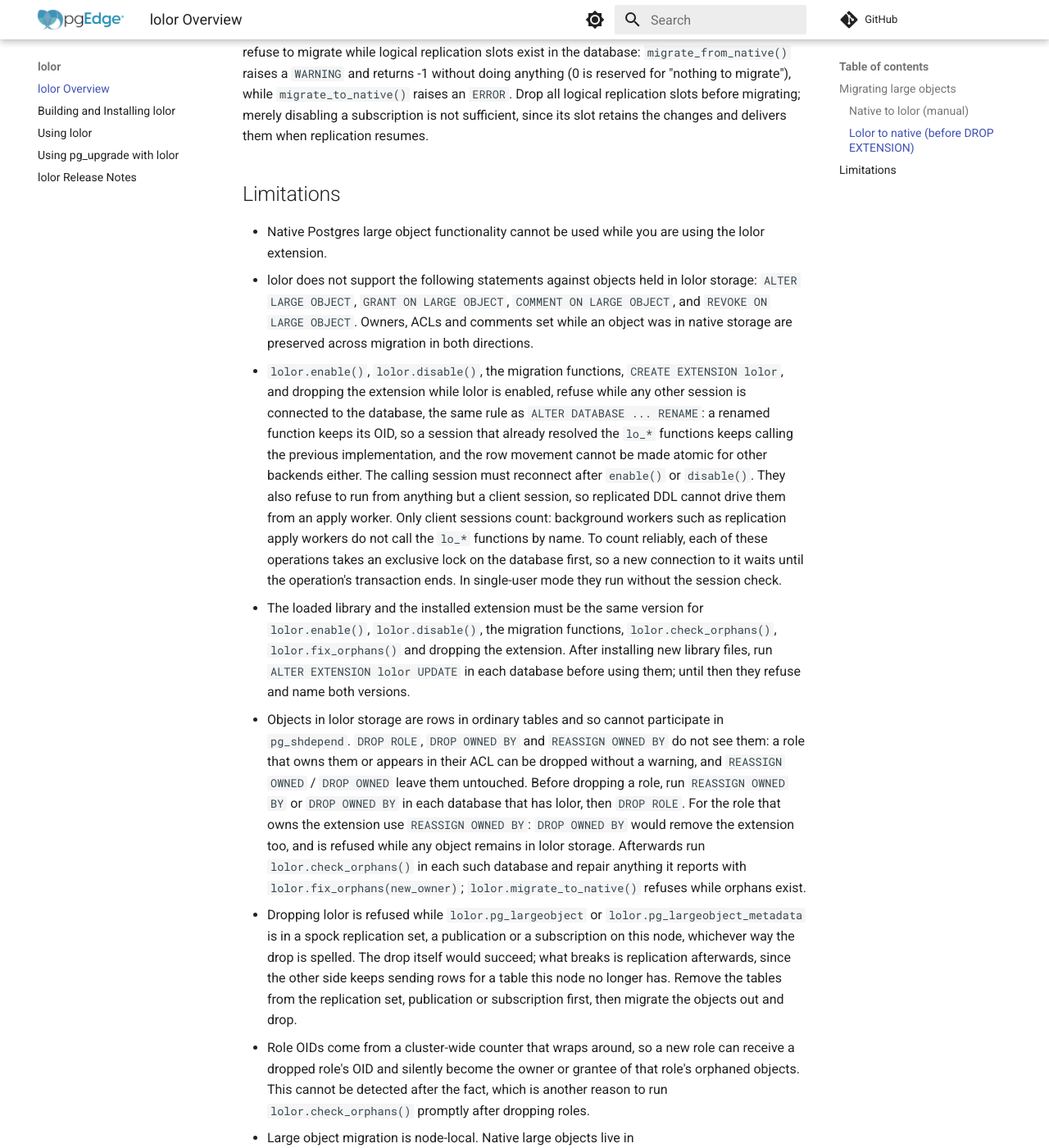
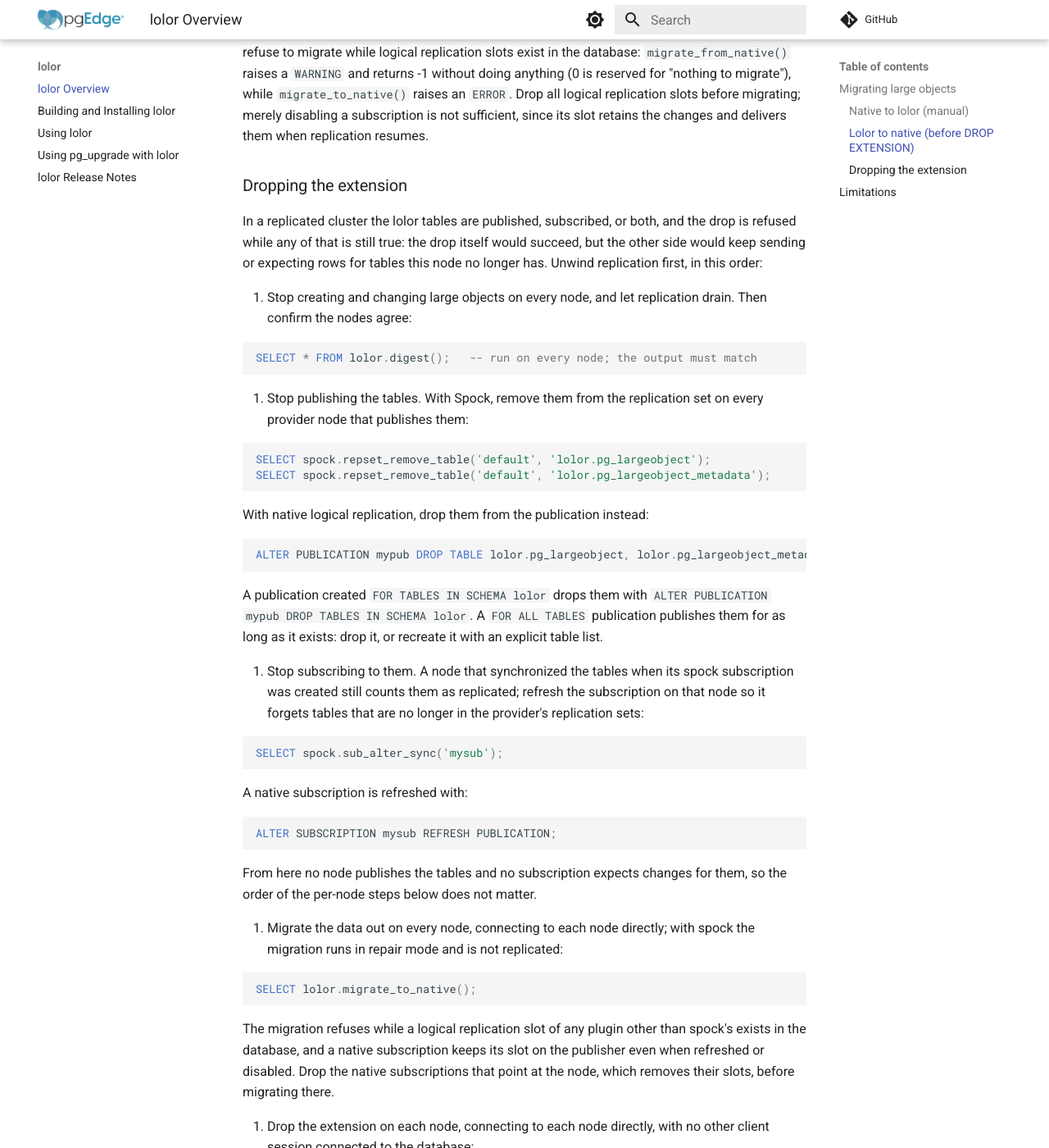
Before and after one commit to pgEdge/lolor, an MkDocs documentation site: the page built from docs/index.md, in a window 1280 px wide and 1400 px high, scrolled down 2210 px. Shown: the whole window at 82% size. Built offline with MkDocs 1.6.1 and Material for MkDocs 9.7.7, drawn with Linux system fonts in a browser that asks for light colours; comment, search, counter and statistics services are not loaded; some of the changed text lies outside the part shown.

Commit message:
Issue (#77): Enforce the replication drop check in the object access hook, and see inbound spock tables.
The check ran only in the ddl_command_start event trigger.  That trigger
is ENABLE ALWAYS, so session_replication_role does not skip it, but
event_triggers = off, single-user mode or a disabled trigger do.  Call
the check from the object access hook as well, where the storage check
already is, for tables that still belong to the extension.  By the time
the table's own drop hook fires, the cascade has already deleted
dependents such as the publication membership rows; the check's
read-only query runs with the statement's snapshot, which still sees
rows deleted later in the same command, and finds them.  The trigger
keeps calling it first, for the message before anything is renamed.

With spock the replication set membership lives on the provider, so a
subscriber that dropped lolor passed the check while the provider kept
sending rows for the tables.  Look at spock.local_sync_status too, which
names the tables synchronized through a subscription; a table added to a
set after the initial sync has no row there, and the docs say so.

A FOR ALL TABLES publication puts the lolor tables on the wire without
naming them in any catalog the check read, so it passed the check too.
Report any publication with puballtables set as well; such a publication
cannot have the tables removed from it, so the hint says to drop it.

A new "Dropping the extension" section in the README and docs walks
through unwinding replication before the drop: stop large object use and
compare lolor.digest() across nodes, take the tables out of the
replication sets or publications, whichever form the publication takes,
refresh or drop the subscriptions, then migrate the objects out and drop
the extension node by node.  The limitations entry points at it.

The regression test drops the extension with the event trigger disabled
and checks the refusal is the same, for the named-table and the FOR ALL
TABLES publication both.

Also give the two description-table OID helpers their (void) parameter
lists.  PostgreSQL 19's CI builds with -Werror, where an empty parameter
list is an old-style definition, so every pull request failed the PG 19
jobs on these two pre-existing definitions.

````diff
--- a/docs/index.md
+++ b/docs/index.md
@@ -103,6 +103,82 @@
 migrating; merely disabling a subscription is not sufficient, since its slot
 retains the changes and delivers them when replication resumes.
 
+### Dropping the extension
+
+In a replicated cluster the lolor tables are published, subscribed, or both,
+and the drop is refused while any of that is still true: the drop itself
+would succeed, but the other side would keep sending or expecting rows for
+tables this node no longer has. Unwind replication first, in this order:
+
+1. Stop creating and changing large objects on every node, and let
+   replication drain. Then confirm the nodes agree:
+
+   ```sql
+   SELECT * FROM lolor.digest();   -- run on every node; the output must match
+   ```
+
+2. Stop publishing the tables. With Spock, remove them from the replication
+   set on every provider node that publishes them:
+
+   ```sql
+   SELECT spock.repset_remove_table('default', 'lolor.pg_largeobject');
+   SELECT spock.repset_remove_table('default', 'lolor.pg_largeobject_metadata');
+   ```
+
+   With native logical replication, drop them from the publication instead:
+
+   ```sql
+   ALTER PUBLICATION mypub DROP TABLE lolor.pg_largeobject, lolor.pg_largeobject_metadata;
+   ```
+
+   A publication created `FOR TABLES IN SCHEMA lolor` drops them with
+   `ALTER PUBLICATION mypub DROP TABLES IN SCHEMA lolor`. A `FOR ALL
+   TABLES` publication publishes them for as long as it exists: drop it,
+   or recreate it with an explicit table list.
+
+3. Stop subscribing to them. A node that synchronized the tables when its
+   spock subscription was created still counts them as replicated; refresh
+   the subscription on that node so it forgets tables that are no longer in
+   the provider's replication sets:
+
+   ```sql
+   SELECT spock.sub_alter_sync('mysub');
+   ```
+
+   A native subscription is refreshed with:
+
+   ```sql
+   ALTER SUBSCRIPTION mysub REFRESH PUBLICATION;
+   ```
+
+   From here no node publishes the tables and no subscription expects
+   changes for them, so the order of the per-node steps below does not
+   matter.
+
+4. Migrate the data out on every node, connecting to each node directly;
+   with spock the migration runs in repair mode and is not replicated:
+
+   ```sql
+   SELECT lolor.migrate_to_native();
+   ```
+
+   The migration refuses while a logical replication slot of any plugin
+   other than spock's exists in the database, and a native subscription
+   keeps its slot on the publisher even when refreshed or disabled. Drop
+   the native subscriptions that point at the node, which removes their
+   slots, before migrating there.
+
+5. Drop the extension on each node, connecting to each node directly, with
+   no other client session connected to the database:
+
+   ```sql
+   DROP EXTENSION lolor;
+   ```
+
+Without replication there is a single node: stop large object use, run
+`lolor.migrate_to_native()`, and drop the extension, with the same
+single-session requirement while lolor is enabled.
+
 ## Limitations
 
 - Native Postgres large object functionality cannot be used while you are using the lolor extension.
@@ -110,6 +186,6 @@
 - `lolor.enable()`, `lolor.disable()`, the migration functions, `CREATE EXTENSION lolor`, and dropping the extension while lolor is enabled, refuse while any other session is connected to the database, the same rule as `ALTER DATABASE ... RENAME`: a renamed function keeps its OID, so a session that already resolved the `lo_*` functions keeps calling the previous implementation, and the row movement cannot be made atomic for other backends either. The calling session must reconnect after `enable()` or `disable()`. They also refuse to run from anything but a client session, so replicated DDL cannot drive them from an apply worker. Only client sessions count: background workers such as replication apply workers do not call the `lo_*` functions by name. To count reliably, each of these operations takes an exclusive lock on the database first, so a new connection to it waits until the operation's transaction ends. In single-user mode they run without the session check.
 - The loaded library and the installed extension must be the same version for `lolor.enable()`, `lolor.disable()`, the migration functions, `lolor.check_orphans()`, `lolor.fix_orphans()` and dropping the extension. After installing new library files, run `ALTER EXTENSION lolor UPDATE` in each database before using them; until then they refuse and name both versions.
 - Objects in lolor storage are rows in ordinary tables and so cannot participate in `pg_shdepend`. `DROP ROLE`, `DROP OWNED BY` and `REASSIGN OWNED BY` do not see them: a role that owns them or appears in their ACL can be dropped without a warning, and `REASSIGN OWNED` / `DROP OWNED` leave them untouched. Before dropping a role, run `REASSIGN OWNED BY` or `DROP OWNED BY` in each database that has lolor, then `DROP ROLE`. For the role that owns the extension use `REASSIGN OWNED BY`: `DROP OWNED BY` would remove the extension too, and is refused while any object remains in lolor storage. Afterwards run `lolor.check_orphans()` in each such database and repair anything it reports with `lolor.fix_orphans(new_owner)`; `lolor.migrate_to_native()` refuses while orphans exist.
-- Dropping lolor is refused while `lolor.pg_largeobject` or `lolor.pg_largeobject_metadata` is in a spock replication set, a publication or a subscription on this node, whichever way the drop is spelled. The drop itself would succeed; what breaks is replication afterwards, since the other side keeps sending rows for a table this node no longer has. Remove the tables from the replication set, publication or subscription first, then migrate the objects out and drop.
+- Dropping lolor is refused while `lolor.pg_largeobject` or `lolor.pg_largeobject_metadata` is in a spock replication set, a publication or a subscription on this node, or was synchronized to this node through a spock subscription, whichever way the drop is spelled. The drop itself would succeed; what breaks is replication afterwards, since the other side keeps sending rows for a table this node no longer has. Remove the tables from the replication set, publication or subscription first, then migrate the objects out and drop. The refusal is enforced when the tables are deleted, not only by the event trigger, so disabling event triggers does not get around it. A spock subscriber knows the tables as replicated only from their initial synchronization; a table added to a replication set later is not seen by the check on that node. The step-by-step order is in [Dropping the extension](#dropping-the-extension).
 - Role OIDs come from a cluster-wide counter that wraps around, so a new role can receive a dropped role's OID and silently become the owner or grantee of that role's orphaned objects. This cannot be detected after the fact, which is another reason to run `lolor.check_orphans()` promptly after dropping roles.
 - Large object migration is node-local. Native large objects live in `pg_catalog.pg_largeobject`, which is never replicated, so each node holds an independent set and `migrate_from_native()` migrates only the local node's objects; with spock installed, the migration DML runs in repair mode and is not replicated. Run the migration on every node that holds native large objects, connecting to each node directly. It refuses to run inside an apply worker, so sending it through DDL replication fails on every subscriber. Migrated objects keep their original native OIDs, which are not node-encoded: if different nodes hold different objects under the same OID, the nodes' lolor contents will diverge and later replicated changes to those objects can conflict. Newly created large objects are collision-free, since new OIDs are node-encoded via `lolor.node` and checked against existing rows. To make that hazard an error rather than silent divergence, collect the other nodes' OIDs with `lolor.native_lo_oids()` and pass them in: `SELECT lolor.migrate_from_native(peer_oids => ARRAY[...])` refuses when any of them collide. After migrating every node, compare `lolor.digest()` across nodes to confirm they converged.
````
Also changed, not shown: README.md (+79 -1 lines), docs/lolor_release_notes.md (+1 -1 lines), 3 other files.
